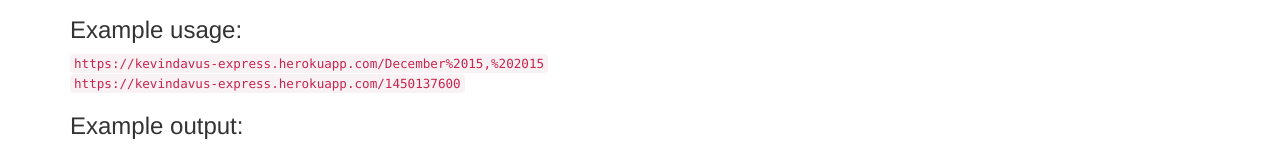
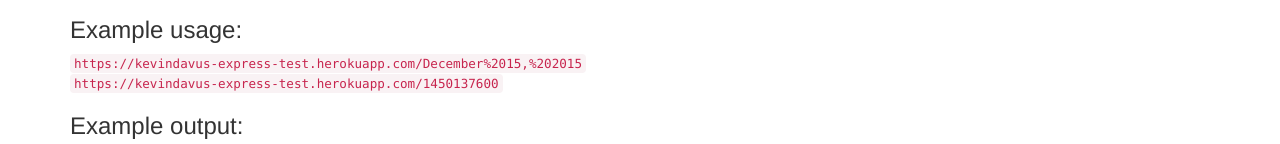
Before and after one commit to kevindavus/api, a website: page public/index.html in a window 1280 px wide. Shown: the part 238-382 px from the top of the page. Drawn offline with nearby package versions, Linux system fonts and the light colour scheme.

Commit message:
fix link

```diff
--- a/public/index.html
+++ b/public/index.html
@@ -19,8 +19,8 @@
       <ul>3) If it does not contain a date or Unix timestamp, it returns null for those properties.</ul>
     </blockquote>
     <h3>Example usage:</h3>
-    <a href="https://kevindavus-express.herokuapp.com/December%2015,%202015"><code>https://kevindavus-express.herokuapp.com/December%2015,%202015</code></a><br>
-    <a href="https://kevindavus-express.herokuapp.com/1450137600"> <code>https://kevindavus-express.herokuapp.com/1450137600</code></a>
+    <a href="https://kevindavus-express-test.herokuapp.com/December%2015,%202015"><code>https://kevindavus-express-test.herokuapp.com/December%2015,%202015</code></a><br>
+    <a href="https://kevindavus-express-test.herokuapp.com/1450137600"> <code>https://kevindavus-express-test.herokuapp.com/1450137600</code></a>
     <h3>Example output:</h3>
     <code>
                 {
```
